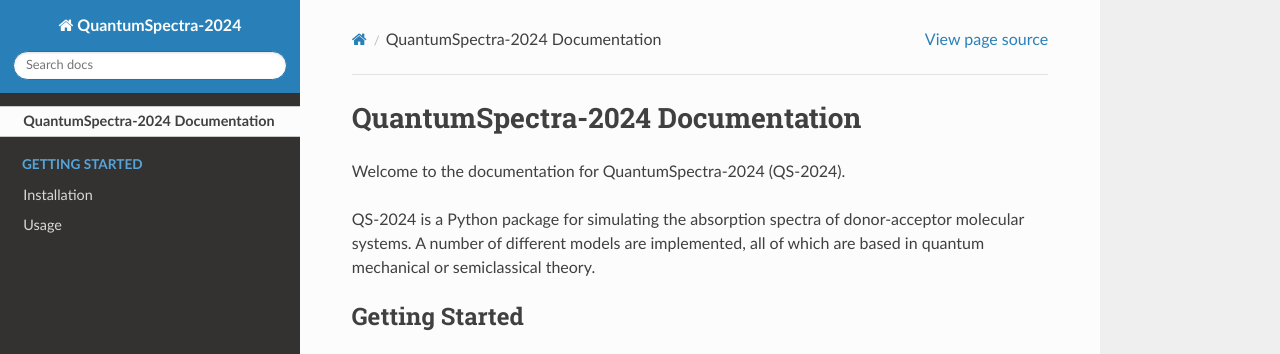
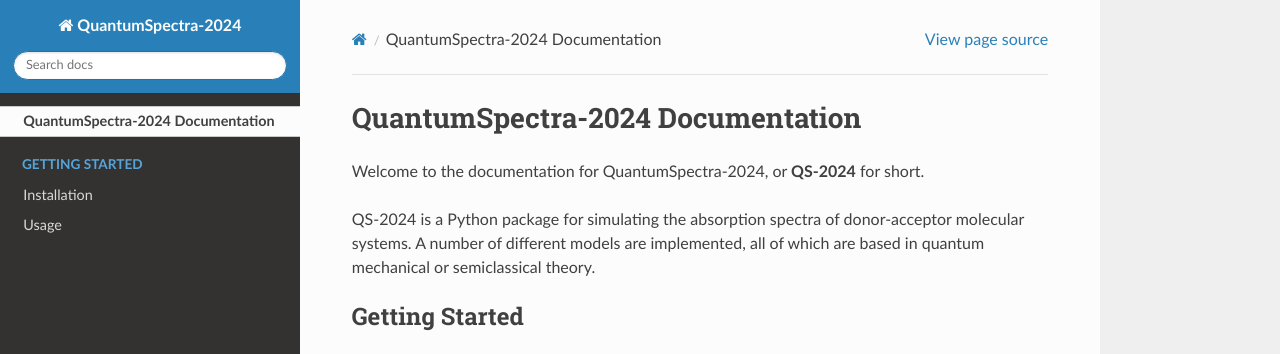
Before and after one commit to benkoppe/QuantumSpectra-2024, a Sphinx documentation site: the page built from docs/source/index.rst, in a window 1280 px wide. Shown: the top 354 px of the page. Built offline with Sphinx 7.4.7 and the Read the Docs theme 2.0.0, drawn with Linux system fonts in a browser that asks for light colours.

Commit message:
updated index introduction

```diff
--- a/docs/source/index.rst
+++ b/docs/source/index.rst
@@ -1,7 +1,7 @@
 QuantumSpectra-2024 Documentation
 ===============================================
 
-Welcome to the documentation for QuantumSpectra-2024 (QS-2024).
+Welcome to the documentation for QuantumSpectra-2024, or **QS-2024** for short.
 
 QS-2024 is a Python package for simulating the absorption spectra of donor-acceptor molecular systems.
 A number of different models are implemented, all of which are based in quantum mechanical or semiclassical theory.
```
